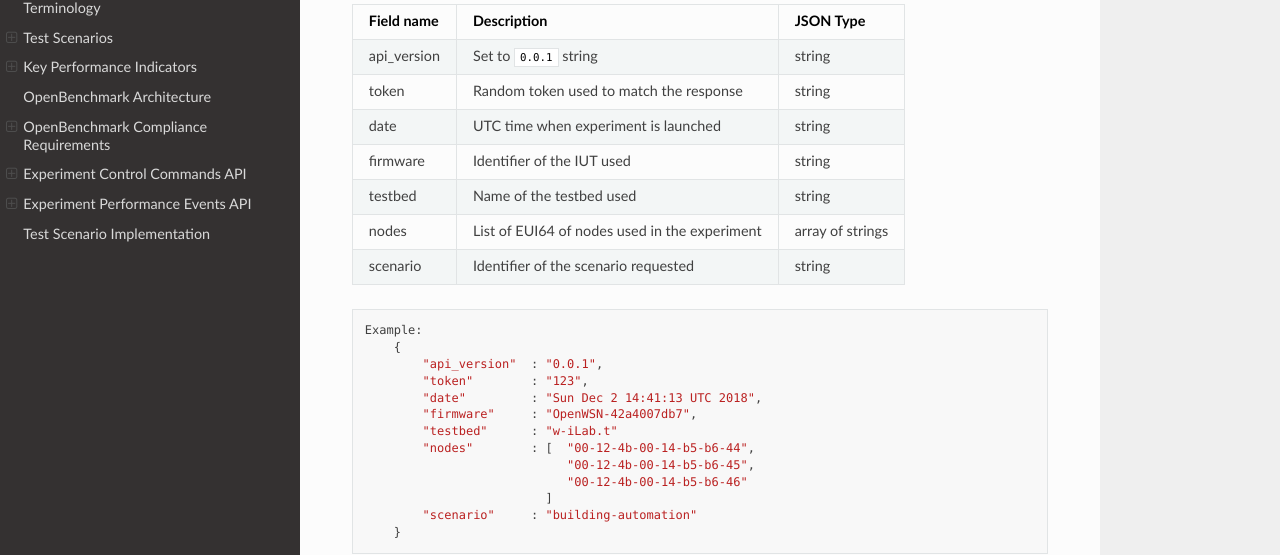
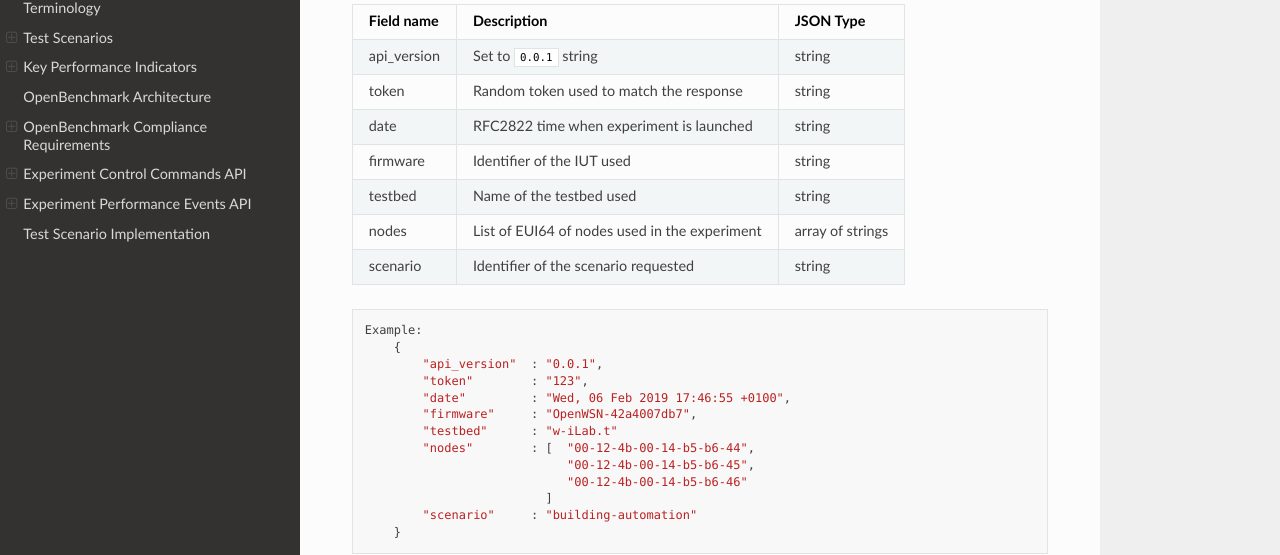
Before and after one commit to openwsn-berkeley/openbenchmark, a Sphinx documentation site: the page built from docs/source/index.md, in a window 1280 px wide and 900 px high, scrolled down 9613 px. Shown: the part 141-696 px from the top of the window. Built offline with Sphinx 7.4.7 and the Read the Docs theme 2.0.0, drawn with Linux system fonts in a browser that asks for light colours.

Commit message:
Issue 3: Explicit time to be in RFC 2822 format.

```diff
--- a/docs/source/index.md
+++ b/docs/source/index.md
@@ -357,7 +357,7 @@ Field name   | Description                                   | JSON Type
 ------------ | --------------------------------------------- | -------
 api_version  | Set to `0.0.1` string                         | string
 token        | Random token used to match the response       | string
-date         | UTC time when experiment is launched          | string
+date         | RFC2822 time when experiment is launched      | string
 firmware     | Identifier of the IUT used                    | string
 testbed      | Name of the testbed used                      | string
 nodes        | List of EUI64 of nodes used in the experiment | array of strings
@@ -368,7 +368,7 @@ Example:
     {
         "api_version"  : "0.0.1",
         "token"        : "123",
-        "date"         : "Sun Dec 2 14:41:13 UTC 2018",
+        "date"         : "Wed, 06 Feb 2019 17:46:55 +0100",
         "firmware"     : "OpenWSN-42a4007db7",
         "testbed"      : "w-iLab.t"
         "nodes"        : [  "00-12-4b-00-14-b5-b6-44",
```
